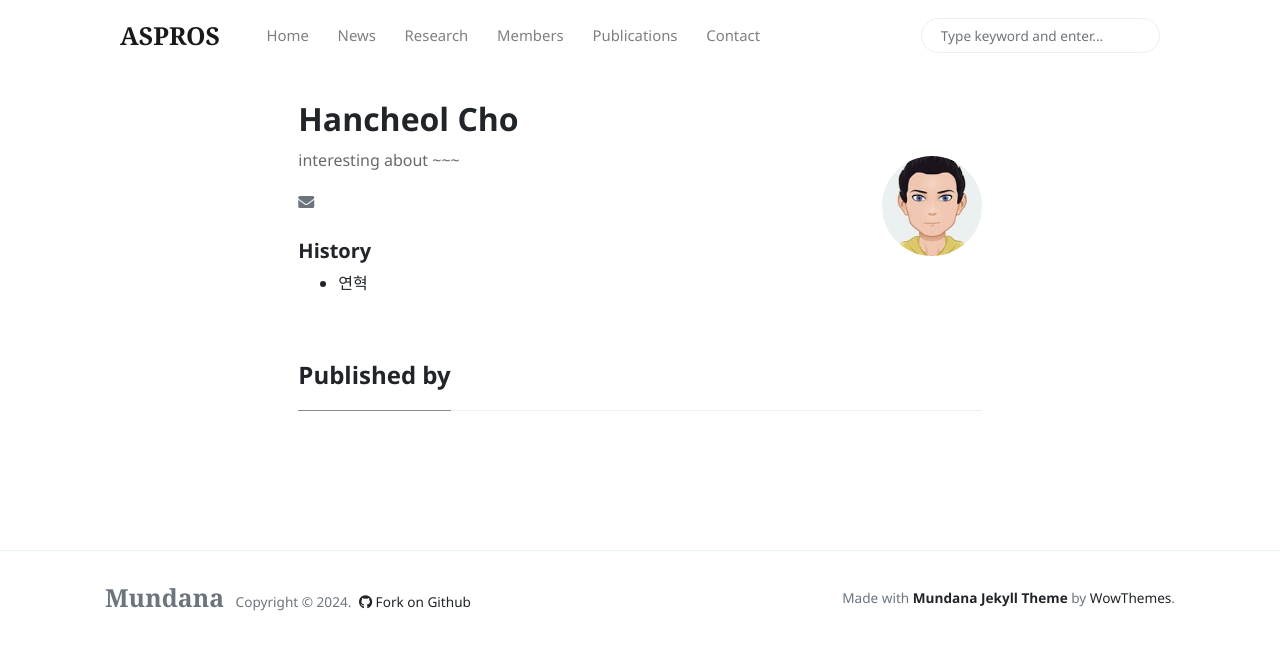
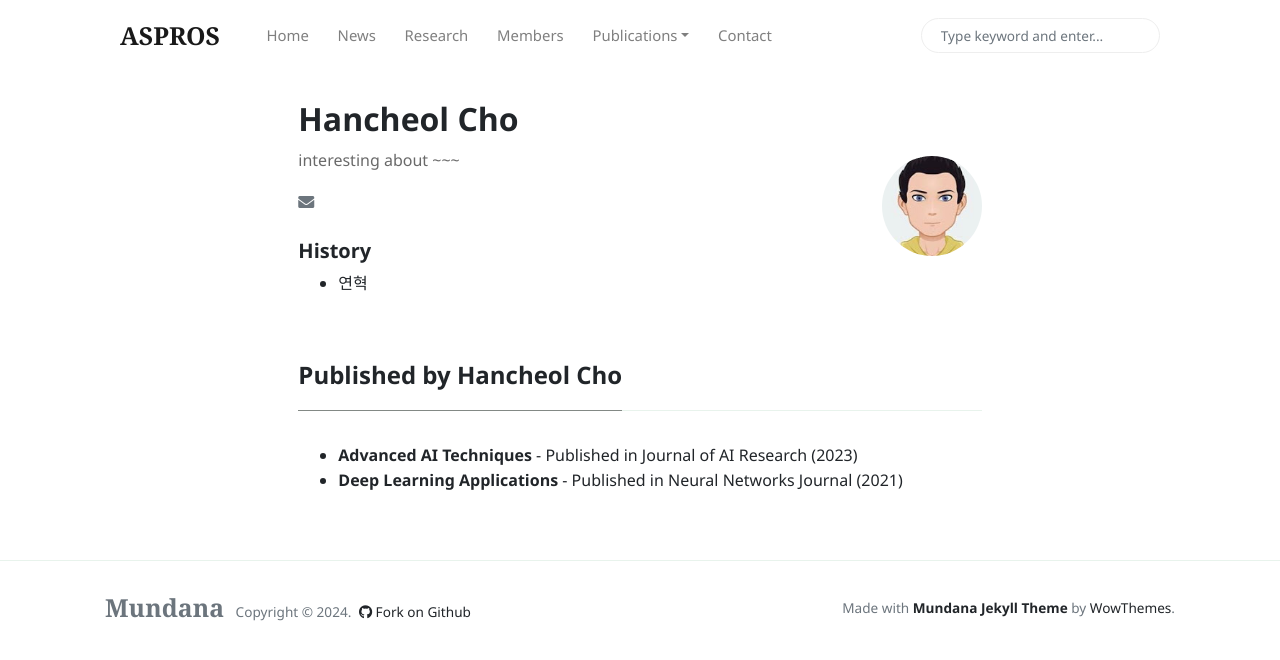
Before and after one commit to ASPROS-LAB/ASPROS-LAB.github.io, a Jekyll site: the page built from _pages/author-hancheol-cho.html, in a window 1280 px wide. Shown: the top 660 px of the page. Built offline with Jekyll 4.4.1, drawn with Linux system fonts in a browser that asks for light colours; nearby versions of some CDN libraries.

Commit message:
edit publications

```diff
--- /dev/null
+++ b/_data/publications.yml
@@ -0,0 +1,17 @@
+- title: "Advanced AI Techniques"
+  authors: ["Hancheol Cho", "Jihyeok Kim"]
+  year: 2023
+  journal: "Journal of AI Research"
+  category: "Journal Articles"
+
+- title: "Machine Learning in Healthcare"
+  authors: ["Jihyeok Kim"]
+  year: 2022
+  journal: "Healthcare AI Journal"
+  category: "Journal Articles"
+
+- title: "Deep Learning Applications"
+  authors: ["Hancheol Cho"]
+  year: 2021
+  journal: "Neural Networks Journal"
+  category: "International Conferences"
--- a/_includes/menu-header.html
+++ b/_includes/menu-header.html
@@ -1,20 +1,33 @@
-<!--  Replace menu links here -->
+<!-- Include CSS in the <head> or <header> section -->
+    <link rel="stylesheet" href="/assets/css/styles.css">
 
+    <ul class="nav">
+      <!-- Menu items -->
       <li class="nav-item">
-<a class="nav-link" href="{{site.baseurl}}/index.html">Home</a>
+        <a class="nav-link" href="/index.html">Home</a>
       </li>
       <li class="nav-item">
-<a class="nav-link" href="{{site.baseurl}}/contact.html">News</a>
+        <a class="nav-link" href="/contact.html">News</a>
       </li>
       <li class="nav-item">
         <a target="_blank" class="nav-link" href="https://www.wowthemes.net/themes/mundana-ghost/">Research</a>
       </li>
       <li class="nav-item">
-<a class="nav-link" href="{{site.baseurl}}/authors-list.html">Members</a>
+        <a class="nav-link" href="/authors-list.html">Members</a>
+      </li>
+      <li class="nav-item dropdown">
+        <a class="nav-link dropdown-toggle" href="/publications.html" id="publicationsMenu" role="button">Publications</a>
+        <div class="dropdown-menu" id="publicationsDropdown">
+          <a class="dropdown-item" href="#" data-target="journal-articles">Journal Articles</a>
+          <a class="dropdown-item" href="#" data-target="international-conferences">International Conferences</a>
+          <a class="dropdown-item" href="#" data-target="domestic-conferences">Domestic Conferences</a>
+          <a class="dropdown-item" href="#" data-target="dissertations-theses">Dissertations & Theses</a>
+        </div>
       </li>
       <li class="nav-item">
-<a target="_blank" class="nav-link" href="{{site.baseurl}}/contact.html">Publications</a>
+        <a class="nav-link" href="/contact.html">Contact</a>
       </li>
-<li class="nav-item">
-<a class="nav-link" href="{{site.baseurl}}/contact.html">Contact</a>
-</li>
+    </ul>
+
+    <!-- Include JavaScript before the closing </body> tag -->
+    <script src="/assets/js/scripts.js"></script>
--- a/_pages/author-hancheol-cho.html
+++ b/_pages/author-hancheol-cho.html
@@ -30,11 +30,18 @@ permalink: "/author-hancheol-cho.html"
         </div>
       </div>
 
-      <h4 class="font-weight-bold spanborder"><span>Published by</span></h4>
-      {% assign posts = site.posts | where: "author", "Hancheol Cho" %}
-      {% for post in posts %}
-      {% include main-loop-card.html %}
-      {% endfor %}
+      <!-- Published by: Hancheol Cho의 모든 논문 목록 출력 -->
+      <h4 class="font-weight-bold spanborder"><span>Published by {{ site.members['Hancheol-Cho'].name }}</span></h4>
+      <ul>
+        {% assign publications = site.data.publications | where_exp: "publication", "publication.authors contains 'Hancheol Cho'" %}
+        {% for publication in publications %}
+          <li>
+            <strong>{{ publication.title }}</strong> - Published in {{ publication.journal }} ({{ publication.year }})
+          </li>
+        {% else %}
+          <li>No publications found.</li>
+        {% endfor %}
+      </ul>
     </div>
   </div>
 </div>
--- /dev/null
+++ b/assets/css/styles.css
@@ -0,0 +1,27 @@
+/* assets/css/styles.css */
+/* 기본 스타일 */
+.dropdown-menu {
+    display: none; /* 초기 상태에서는 숨겨져 있음 */
+    position: absolute;
+    background-color: #f8f9fa;
+    border: 1px solid #ccc;
+    padding: 10px;
+    min-width: 200px;
+  }
+
+  .dropdown-item {
+    padding: 5px 10px;
+    color: #007bff;
+    text-decoration: none;
+    display: block;
+  }
+
+  .dropdown-item:hover {
+    background-color: #007bff;
+    color: white;
+  }
+
+  /* Toggle Section 초기 상태 */
+  .toggle-section {
+    display: none; /* 초기 상태에서는 모든 섹션 숨김 */
+  }
--- /dev/null
+++ b/assets/js/scripts.js
@@ -0,0 +1,27 @@
+document.addEventListener("DOMContentLoaded", function() {
+    var menuItems = document.querySelectorAll(".dropdown-item");
+    var sections = document.querySelectorAll(".toggle-section");
+
+    // 기본적으로 모든 섹션을 숨기기
+    sections.forEach(function(section) {
+      section.style.display = "none";
+    });
+
+    menuItems.forEach(function(menuItem) {
+      menuItem.addEventListener("click", function(event) {
+        event.preventDefault();
+        var targetId = this.getAttribute("data-target");
+
+        // 모든 섹션 숨기기
+        sections.forEach(function(section) {
+          section.style.display = "none";
+        });
+
+        // 선택된 섹션만 표시
+        var targetSection = document.getElementById(targetId);
+        if (targetSection) {
+          targetSection.style.display = "block";
+        }
+      });
+    });
+  });
```
Also changed, not shown: _pages/publications.html (added, +35 -0 lines). Lines whose indentation alone changed are shown as unchanged.
